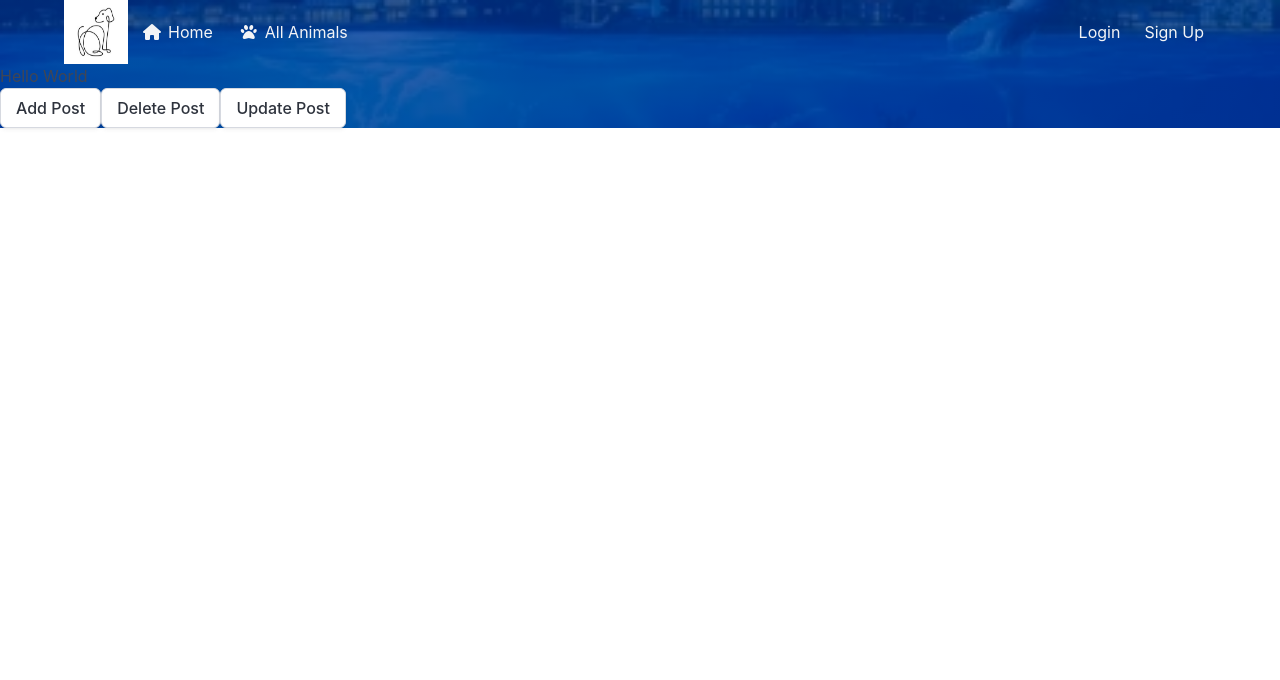
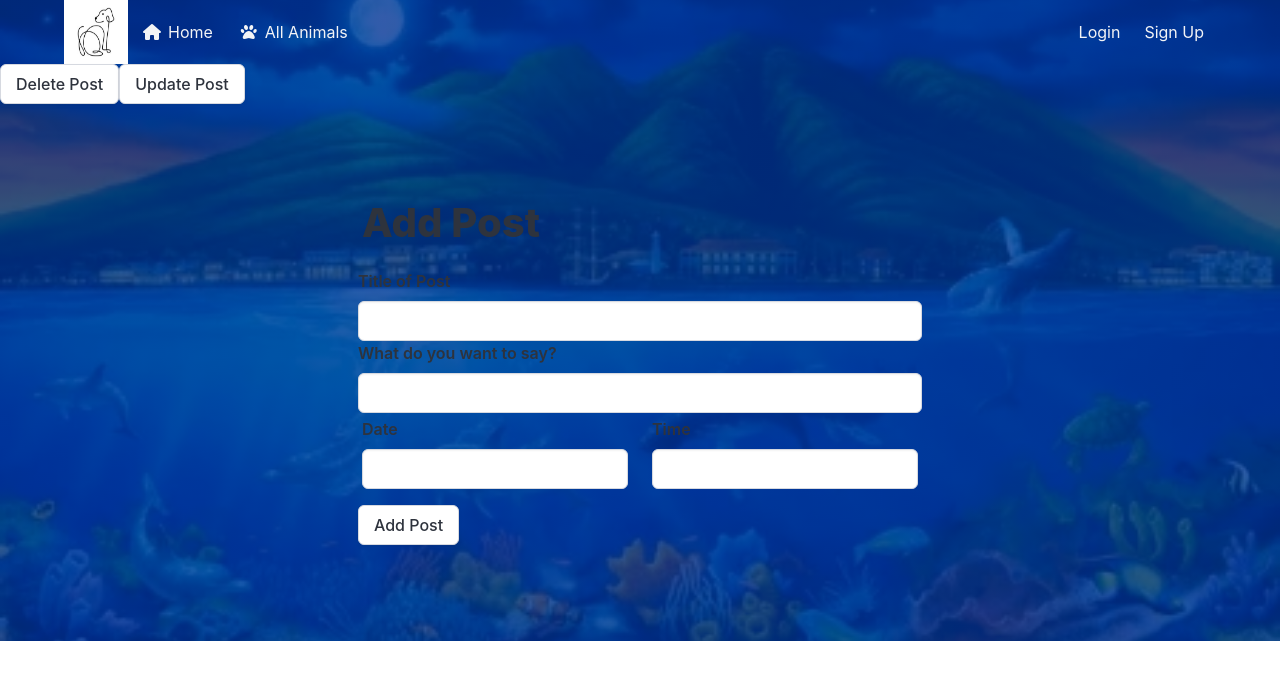
Before and after one commit to hoenigma/SEB-Project-3-Frontend, a React (Vite) app: page /1/posts in a window 1280 px wide. Shown: the top 680 px of the page. Built offline with nearby package versions, Linux system fonts and the light colour scheme.

Commit message:
add post feature working in front end

```diff
--- a/src/components/AddComment.tsx
+++ b/src/components/AddComment.tsx
@@ -1,23 +1,139 @@
-import React, { SyntheticEvent, useState } from "react"
+import React, { SyntheticEvent, useState } from "react";
+import axios from "axios";
+import { useNavigate, useParams } from "react-router-dom";
 
+export default function Community() {
+  const navigate = useNavigate();
+  const { animalId } = useParams();
 
-export default function Community () {
+  const [formData, setFormData] = useState({
+    title: "",
+    post: "",
+    date: "",
+    time: "",
+  });
 
-    const [formData, setFormData] = useState({
-        title: "",
-        post: "",
-        date: "",
-        time: "",
-    })
+  const [errorData, setErrorData] = useState({
+    title: "",
+    post: "",
+    date: "",
+    time: "",
+  });
 
+  function handleChange(e: any) {
+    const fieldName = e.target.name;
+    const newFormData = structuredClone(formData);
+    newFormData[fieldName as keyof typeof formData] = e.target.value;
+    setFormData(newFormData);
+    setErrorData({
+    title: "",
+    post: "",
+    date: "",
+    time: "",
+  })
+  }
 
+  async function handleSubmit(e: SyntheticEvent) {
+    try {
+     e.preventDefault()
+      const token = localStorage.getItem("token");
+      console.log(token);
+      console.log(formData);
+      const resp = await axios.post(`/api/${animalId}/posts`, formData, {
+        headers: { Authorization: `Bearer ${token}` },
+      });
+      console.log("resp", resp.data);
+      navigate(`/${animalId}/posts`);
+      setFormData({
+    title: "",
+    post: "",
+    date: "",
+    time: "",
+  });
+    } catch (e: any) {
+      setErrorData(e.response.data.errors);
+    }
+  }
 
-    return <>
-  <div>Hello World</div>
-  <button className='button'> Add Post </button>
-  <button className='button'> Delete Post </button>
-  <button className='button'> Update Post </button>
+  return (
+    <>
+      <button className="button"> Delete Post </button>
+      <button className="button"> Update Post </button>
+      <div className="section">
+        <div className="container add is-max-desktop custom-border-radius p-6">
+          <form onSubmit={handleSubmit}>
+            <div className="title is-size-2 pl-1 mb-5">Add Post</div>
 
+            <div className="field">
+              <label className="label">Title of Post</label>
+              <div className="control">
+                <input
+                  className="input"
+                  type="text"
+                  name={"title"}
+                  //function to handle typing changes
+                  onChange={handleChange}
+                  value={formData.title}
+                />
+                {errorData.title && (
+                  <small className="has-text-danger">{errorData.title}</small>
+                )}
+              </div>
+            </div>
+
+            <div className="field">
+              <label className="label">What do you want to say?</label>
+              <div className="control">
+                <input
+                  className="input"
+                  type="text"
+                  name={"post"}
+                  //function to handle typing changes
+                  onChange={handleChange}
+                  value={formData.post}
+                />
+                {errorData.post && (
+                  <small className="has-text-danger">{errorData.post}</small>
+                )}
+              </div>
+            </div>
+
+            <div className="columns is-multiline p-1 mb-0">
+              <div className="field column">
+                <label className="label">Date</label>
+                <div className="control">
+                  <input
+                    className="input"
+                    type="text"
+                    name={"date"}
+                    onChange={handleChange}
+                    value={formData.date}
+                  />
+                  {errorData.date && (
+                    <small className="has-text-danger">{errorData.date}</small>
+                  )}
+                </div>
+              </div>
+              <div className="field column">
+                <label className="label">Time</label>
+                <div className="control">
+                  <input
+                    className="input"
+                    type="text"
+                    name={"time"}
+                    onChange={handleChange}
+                    value={formData.time}
+                  />
+                  {errorData.time && (
+                    <small className="has-text-danger">{errorData.time}</small>
+                  )}
+                </div>
+              </div>
+            </div>
+            <button className="button"> Add Post </button>
+          </form>
+        </div>
+      </div>
     </>
-
+  );
 }
```
